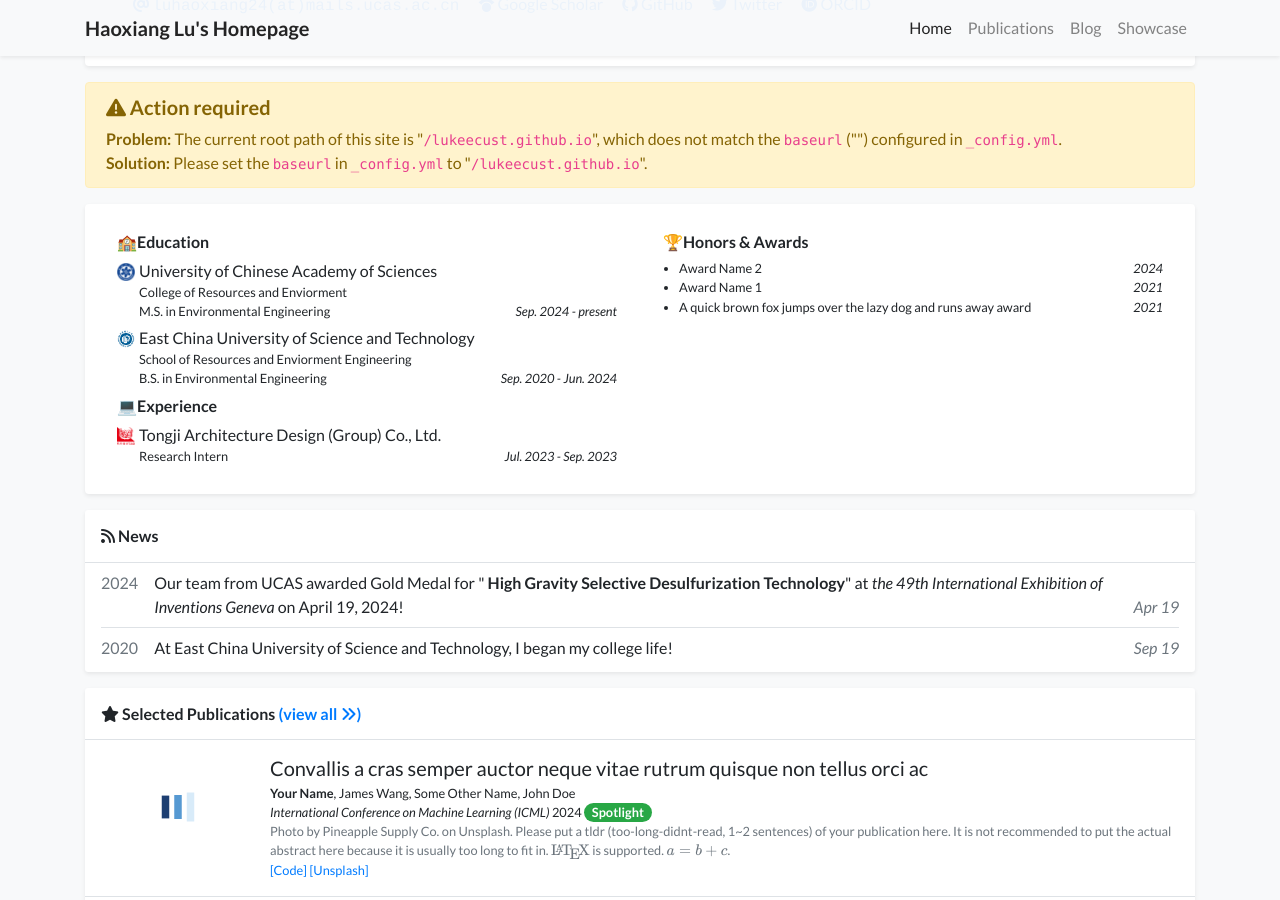
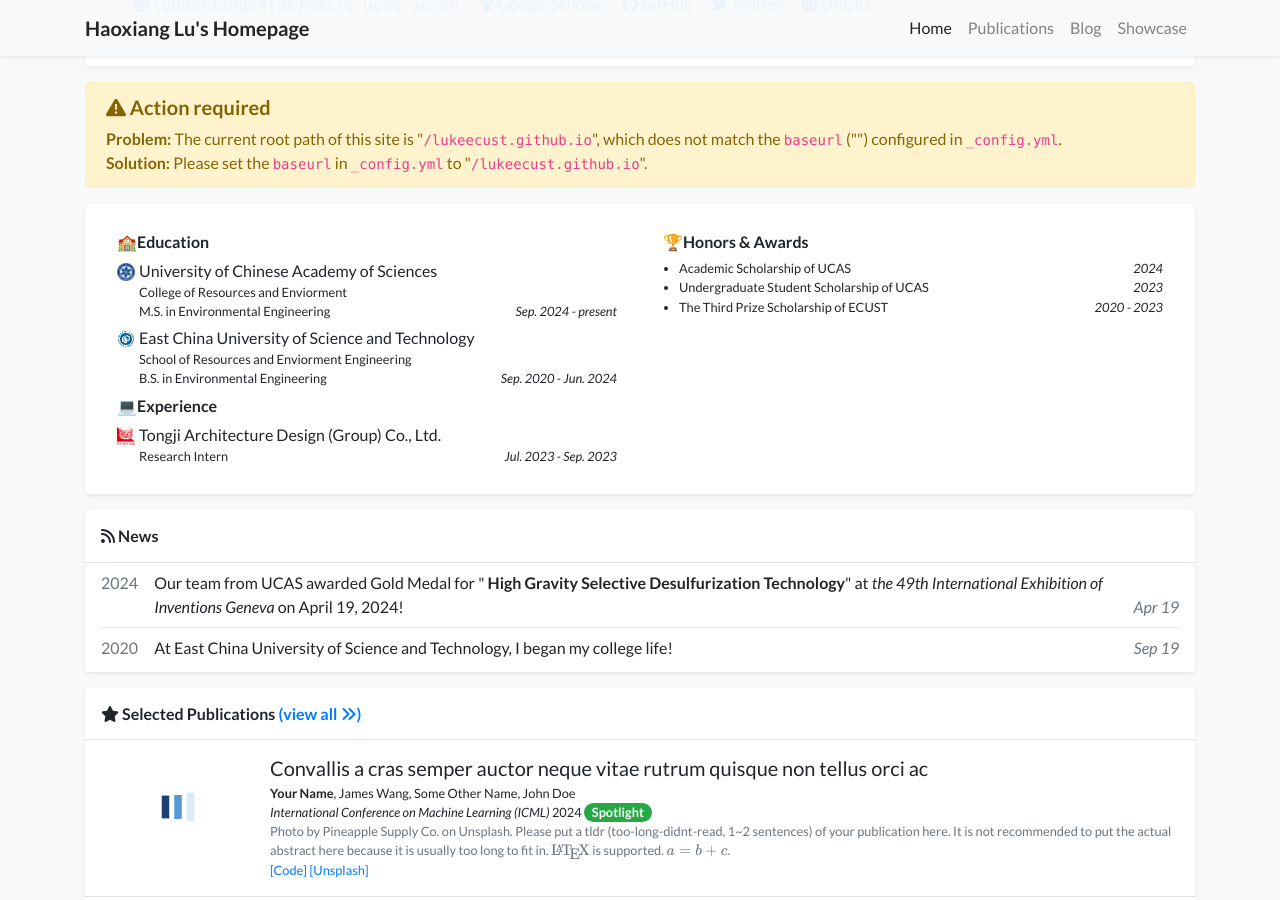
Before and after one commit to lukeecust/lukeecust.github.io, a Jekyll site: the page built from index.html, in a window 1280 px wide and 900 px high, scrolled down 401 px. Built offline with Jekyll 4.4.1, drawn with Linux system fonts in a browser that asks for light colours; nearby versions of some CDN libraries; some web fonts are replaced; a style sheet for code colours, icons or effects is not loaded.

Commit message:
Update profile.yml

```diff
--- a/_data/profile.yml
+++ b/_data/profile.yml
@@ -53,12 +53,12 @@ experience:
   date: Jul. 2023 - Sep. 2023
 
 awards:
-- name: Award Name 2
+- name: Academic Scholarship of UCAS
   date: 2024
-- name: Award Name 1
-  date: 2021
-- name: A quick brown fox jumps over the lazy dog and runs away award
-  date: 2021
+- name: Undergraduate Student Scholarship of UCAS
+  date: 2023
+- name: The Third Prize Scholarship of ECUST
+  date: 2020 - 2023
 
 service:
 # - name: Reviewer of <a href="https://www.embs.org/jbhi/">Journal of Biomedical and Health Informatics (JBHI)</a>
```
